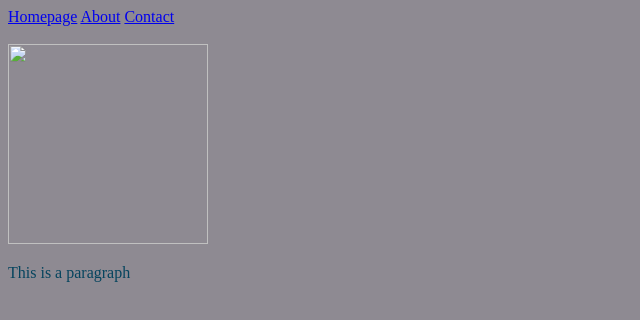
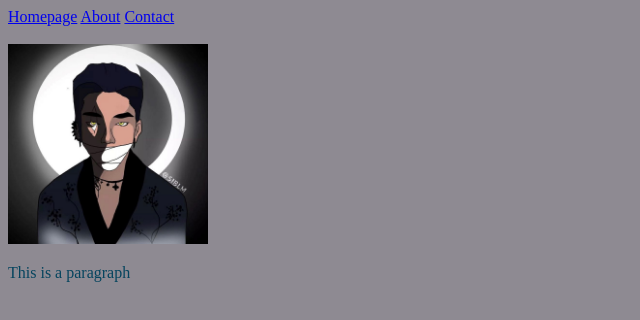
Before and after one commit to gracci-nga/cc6, a plain HTML site: page index.html in a window 1280 px wide. Shown: the whole page, without its empty margins (0-640 px from the left). Drawn offline with Linux system fonts and the light colour scheme; the site is published under a folder, as on GitHub Pages, so addresses that start at the root find nothing.

Commit message:
2nd commit
update image directery

```diff
--- a/index.html
+++ b/index.html
@@ -15,7 +15,7 @@
        </div>
        <br>
 
-    <img src="/images/1.jpg"
+    <img src="images/1.jpg"
         width="200"
         height="200" />
 
```
